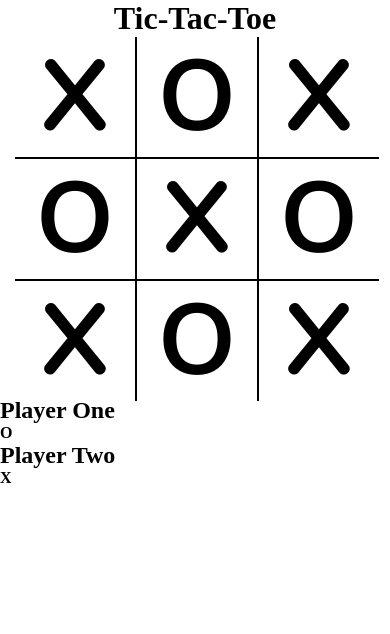
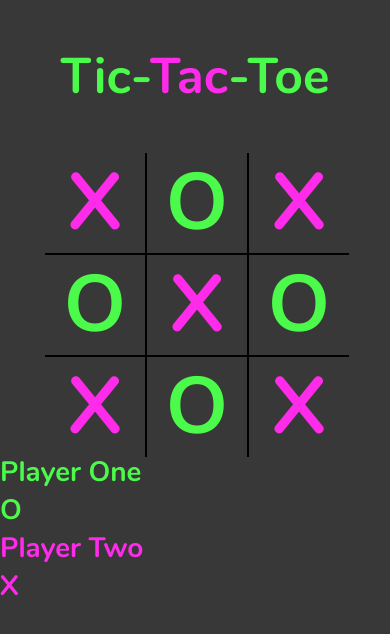
Before and after one commit to hineshvadgama/tic-tac-toe, a React app: page / in a window 390 px wide. Shown: the top 634 px of the page. Built offline with nearby package versions, Linux system fonts and the light colour scheme.

Commit message:
style improvements

```diff
--- a/src/components/App/App.css
+++ b/src/components/App/App.css
@@ -12,7 +12,7 @@
     text-align: center;
 }
 
-@media only screen and (max-width: 480px) {
+@media only screen and (max-width: 768px) {
 
     .desktop-app-container {
         display: none;
--- a/src/components/GameGrid/GameGrid.css
+++ b/src/components/GameGrid/GameGrid.css
@@ -5,16 +5,15 @@
     height: 360px;
     margin-left: auto;
     margin-right: auto;
-    font-family: 'Nunito';
     font-weight: bold;
 }
 
 .grid-square {
     font-weight: bold;
     font-size: 100px;
+    line-height: 120px;
     width: 120px;
     height: 120px;
-    line-height: 120px;
     text-align: center;
     border: 1px solid black;
 }
@@ -34,3 +33,27 @@
 .right {
     border-right: none;
 }
+
+#one, #three, #five, #seven, #nine {
+    color: #ff2bea;
+}
+
+#two, #four, #six, #eight {
+    color: #4bfa4b;
+}
+
+@media only screen and (max-width: 480px) {
+
+    .game-grid {
+        width: 300px;
+        height: 300px;
+    }
+
+    .grid-square {
+        font-size: 80px;
+        line-height: 100px;
+        width: 100px;
+        height: 100px;
+    }
+
+}
--- a/src/components/GameGrid/GameGrid.js
+++ b/src/components/GameGrid/GameGrid.js
@@ -7,15 +7,15 @@ const GameGrid = () => {
 
         <div className="game-grid">
 
-            <div id="1" className="grid-square top left">X</div>
-            <div id="2" className="grid-square top">O</div>
-            <div id="3" className="grid-square top right">X</div>
-            <div id="4" className="grid-square left">O</div>
-            <div id="5" className="grid-square">X</div>
-            <div id="6" className="grid-square right">O</div>
-            <div id="7" className="grid-square bottom left">X</div>
-            <div id="8" className="grid-square bottom">O</div>
-            <div id="9" className="grid-square bottom right">X</div>
+            <div id="one"   className="grid-square top left">X</div>
+            <div id="two"   className="grid-square top">O</div>
+            <div id="three" className="grid-square top right">X</div>
+            <div id="four"  className="grid-square left">O</div>
+            <div id="five"  className="grid-square">X</div>
+            <div id="six"   className="grid-square right">O</div>
+            <div id="seven" className="grid-square bottom left">X</div>
+            <div id="eight" className="grid-square bottom">O</div>
+            <div id="nine"  className="grid-square bottom right">X</div>
 
         </div>
 
--- a/src/components/Header/Header.css
+++ b/src/components/Header/Header.css
@@ -1,3 +1,5 @@
 #app-header {
+    margin: 5vh 0;
     text-align: center;
+    font-size: 50px;
 }
--- a/src/components/Header/Header.js
+++ b/src/components/Header/Header.js
@@ -4,7 +4,7 @@ import './Header.css';
 const Header = () => {
 
     return (
-        <h1 id="app-header">Tic-Tac-Toe</h1>
+        <h1 id="app-header"><span id="green">Tic-</span><span id="pink">Tac</span><span id="green">-Toe</span></h1>
     )
 
 }
--- /dev/null
+++ b/src/components/PlayerInfo/PlayerInfo.css
@@ -0,0 +1,11 @@
+.player-info {
+    font-size: 40px;
+}
+
+@media only screen and (max-width: 768px) {
+
+    .player-info {
+        font-size: 28px;
+    }
+
+}
--- a/src/components/PlayerInfo/PlayerInfo.js
+++ b/src/components/PlayerInfo/PlayerInfo.js
@@ -1,12 +1,13 @@
 import React from 'react';
+import './PlayerInfo.css';
 
 const PlayerInfo = (props) => {
 
     return (
 
         <>
-            <h2>{props.playerName}</h2>
-            <strong>{props.symbol}</strong>
+            <h1 className="player-info" id={props.playerName === 'Player One' ? 'green' : 'pink'}>{props.playerName}</h1>
+            <h1 className="player-info" id={props.playerName === 'Player One' ? 'green' : 'pink'}>{props.symbol}</h1>
         </>
 
     )
--- a/src/index.css
+++ b/src/index.css
@@ -1,10 +1,23 @@
-* {
-    margin: 0;
-    padding: 0;
-}
-
 @font-face {
     font-family: 'Nunito';
     src: url('./fonts/Nunito/Nunito-Bold.ttf');
     font-weight: bold;
 }
+
+* {
+    margin: 0;
+    padding: 0;
+    font-family: 'Nunito';
+}
+
+body {
+    background-color: #383838;
+}
+
+#green {
+    color: #4bfa4b;
+}
+
+#pink {
+    color: #ff2bea;
+}
```
